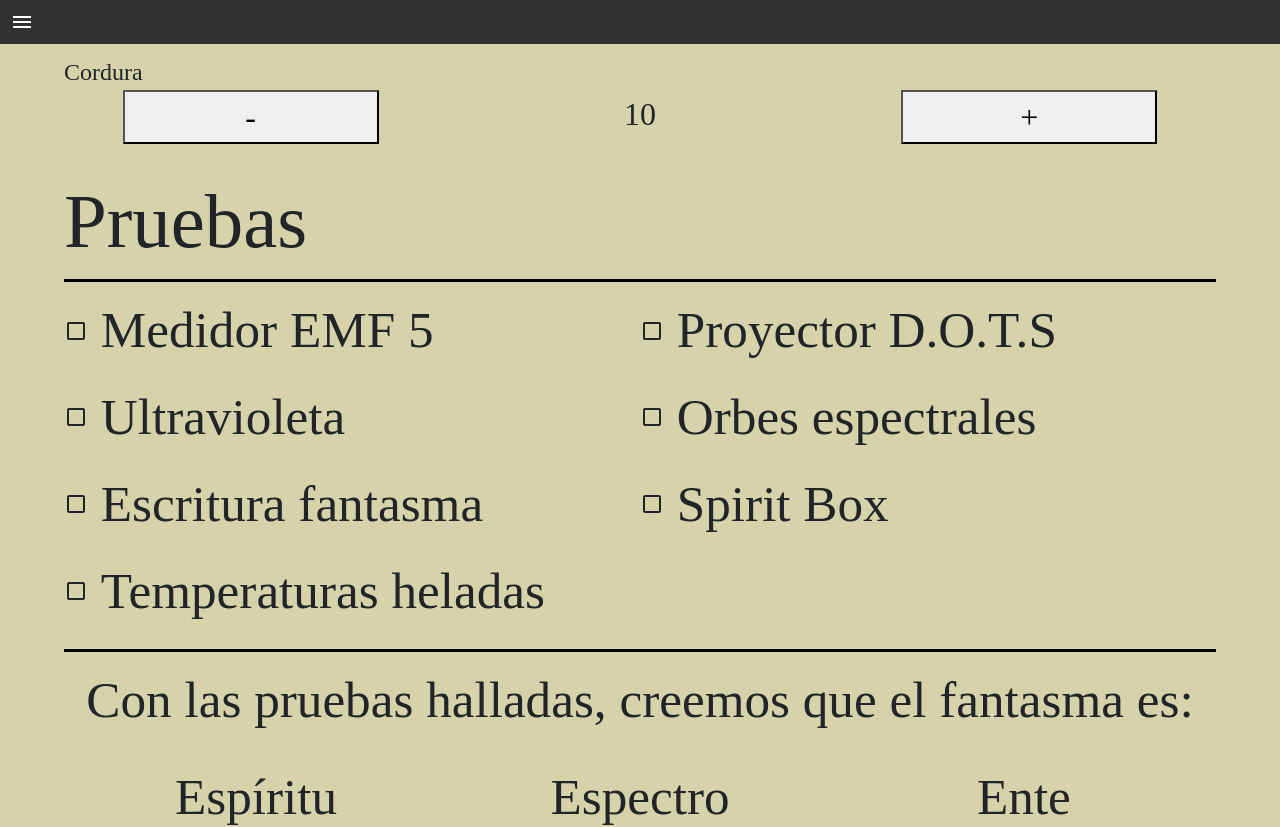
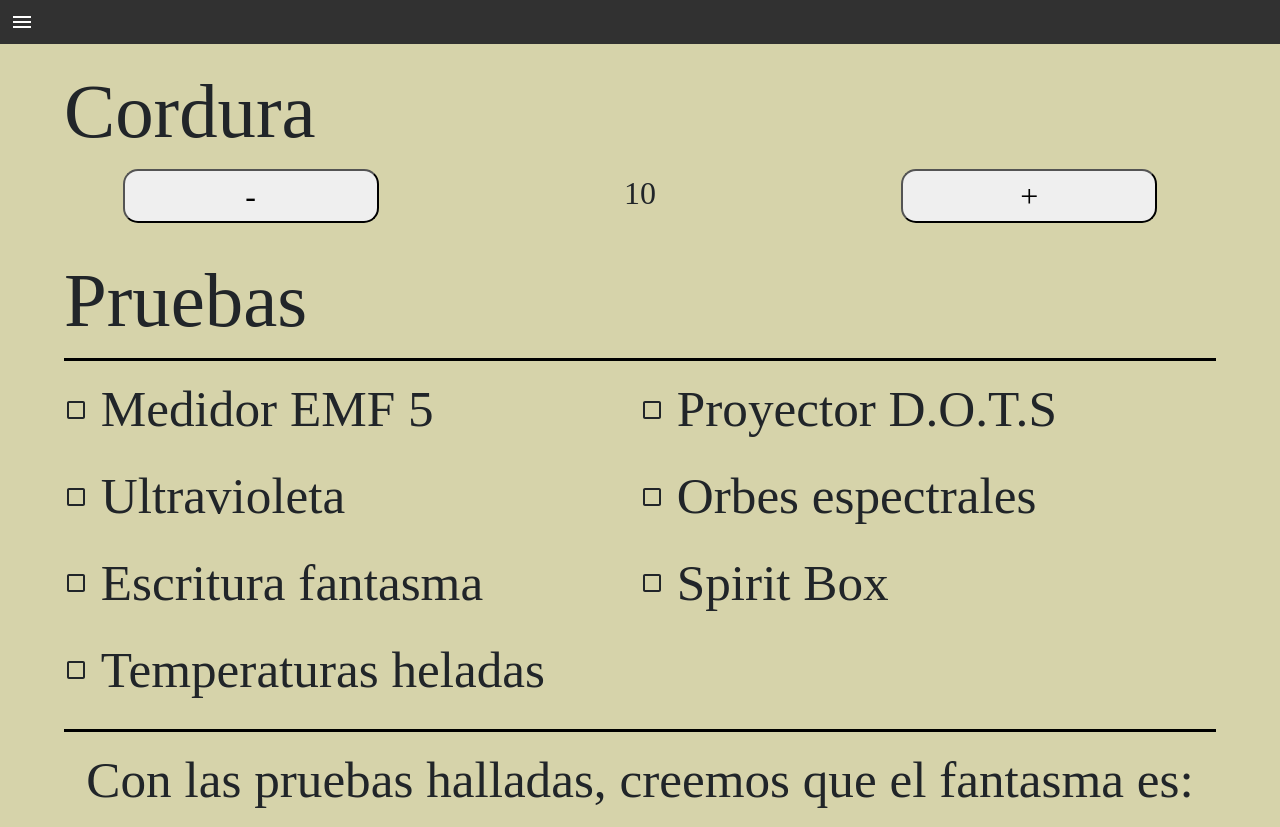
Before and after one commit to Magux14/boardgames, a React (Vite) app: page /boardgames/phasmophobia-filter in a window 1280 px wide. Shown: the top 827 px of the page. Built offline with nearby package versions, Linux system fonts and the light colour scheme; a web font is replaced by a local one.

Commit message:
feat: animaciones botones

```diff
--- a/src/pages/PhasmophobiaFilterPage.css
+++ b/src/pages/PhasmophobiaFilterPage.css
@@ -11,7 +11,7 @@
             .cordura-title {
                 margin-left: 5%;
                 margin-top: 20px;
-                font-size: 1.5em;
+                font-size: 6vw;
             }
 
             .controllers {
@@ -22,6 +22,11 @@
                 button {
                     width: 20%;
                     font-size: 2em;
+                    border-radius: 15px;
+                }
+
+                button:active {
+                    background: rgb(219, 219, 219);
                 }
 
                 .cordura-amount {
--- a/src/pages/PhasmophobiaFilterPage.jsx
+++ b/src/pages/PhasmophobiaFilterPage.jsx
@@ -1,5 +1,5 @@
 import React, { useEffect, useState } from 'react'
-import { phasmophobiaEquipment, phasmophobiaEquipmentTests, phasmophobiaGhostList } from '../../data/phasmophobia-data';
+import { phasmophobiaEquipment, phasmophobiaGhostList } from '../../data/phasmophobia-data';
 import './PhasmophobiaFilterPage.css';
 import { Header } from './../components/header/Header'
 import { useNavigate } from 'react-router-dom';
@@ -78,7 +78,7 @@ export const PhasmophobiaFilterPage = () => {
                         <div className='controllers'>
                             <button onClick={(() => cordura > 0 ? setCordura(cordura - 1) : null)}>-</button>
                             <label className="cordura-amount">{cordura > 0 ? cordura : 'MUERTO'}</label>
-                            <button onClick={(() => setCordura(cordura + 1))}>+</button>
+                            <button onClick={(() => cordura < 99 ? setCordura(cordura + 1) : null)}>+</button>
                         </div>
 
                     </div>
```
